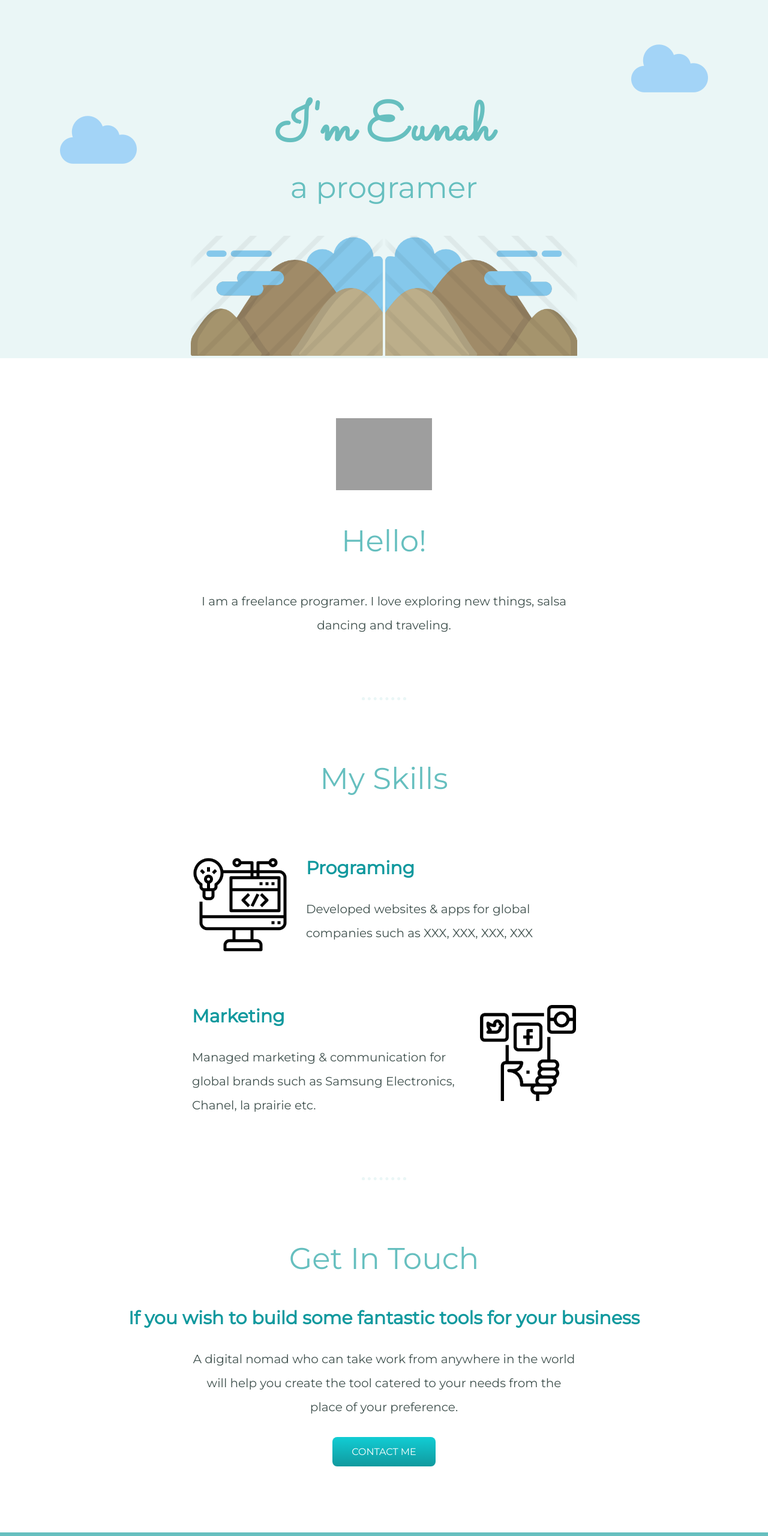
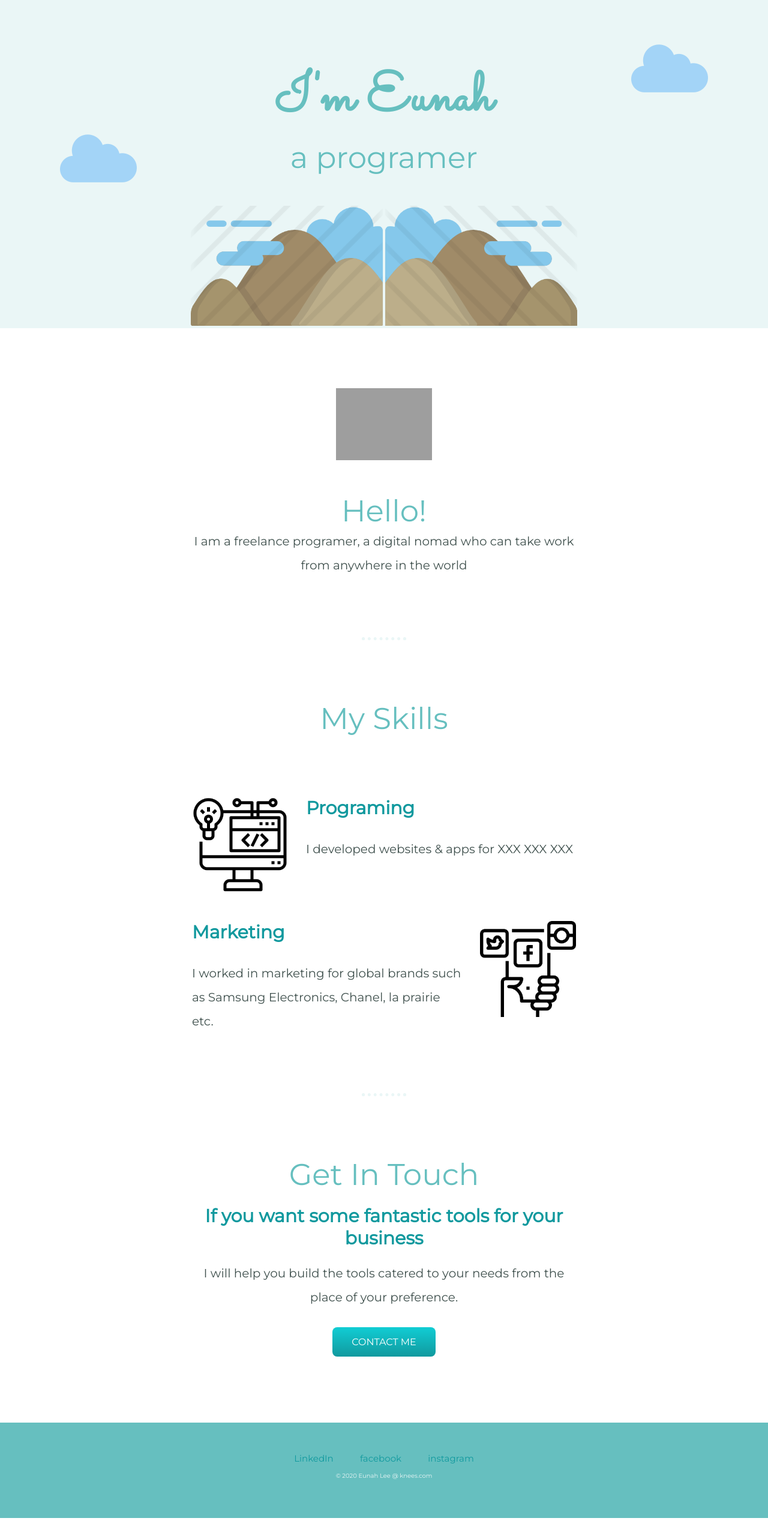
Before and after one commit to leunah76/mysite, a plain HTML site: page index.html in a window 1280 px wide. Shown: the top 2560 px of the page at 60% size. After the commit the page ends 2530 px from the top, so only its background shows below. Drawn offline with Linux system fonts and the light colour scheme; grey boxes are pictures that could not be loaded.

Commit message:
styles updated

```diff
--- a/index.html
+++ b/index.html
@@ -21,7 +21,7 @@
       <div class="profile">
         <img class="profile-img" src="images/profile.png" alt="profile-img">
         <h2>Hello!</h2>
-        <p class="intro">I am a freelance programer. I love exploring new things, salsa dancing and traveling.</p>
+        <p class="intro">I am a freelance programer, a digital nomad who can take work from anywhere in the world</p>
       </div>
       <hr>
       <div class="skills">
@@ -29,19 +29,19 @@
         <div class="skill-row">
           <img class="programing-img" src="images/programing.png" alt="programing-img">
           <h3>Programing</h3>
-          <p>Developed websites & apps for global companies such as XXX, XXX, XXX, XXX</p>
+          <p>I developed websites & apps for XXX XXX XXX</p>
         </div>
         <div class="skill-row">
           <img class="marketing-img" src="images/social-media.png" alt="marketing-img">
           <h3>Marketing</h3>
-          <p>Managed marketing & communication for global brands such as Samsung Electronics, Chanel, la prairie etc.</p>
+          <p>I worked in marketing for global brands such as Samsung Electronics, Chanel, la prairie etc.</p>
         </div>
       </div>
       <hr>
       <div class="contact-me">
         <h2>Get In Touch</h2>
-        <h3>If you wish to build some fantastic tools for your business</h3>
-        <p class="contact-message">A digital nomad who can take work from anywhere in the world will help you create the tool catered to your needs from the place of your preference.</p>
+        <h3 class="contact-message">If you want some fantastic tools for your business</h3>
+        <p class="contact-message">I will help you build the tools catered to your needs from the place of your preference.</p>
         <a class="btn" href="mailto:leunah@hanmail.net">CONTACT ME</a>
       </div>
     </div>
--- a/styles.css
+++ b/styles.css
@@ -9,25 +9,22 @@ h1{
   color: #66bfbf;
   font-family: 'Sacramento', cursive;
   font-size: 5.625em;
-  margin: 50px auto 0 auto;
+  margin: 0 auto 0 auto;
 }
 
 h2{
   color: #66bfbf;
-  font-family: 'Montserrat', sans-serif;
   font-size: 3.125rem;
   font-weight: normal;
-  margin: 0 auto 50px auto;
+  margin: 0 auto 0 auto;
 }
 
 h3{
   color: #11999E;
-  font-family: 'Montserrat', sans-serif;
   font-size: 1.875rem;
 }
 
 p{
-  font-family: 'Montserrat', sans-serif;
   font-size: 1.25rem;
   line-height: 2;
 }
@@ -65,11 +62,12 @@ a:hover{
 .bottom-cloud{
   position: absolute;
   left: 100px;
-  bottom: 300px;
+  top: 200px;
   width: 10%;
 }
 
 .mountain-img{
+  padding-top: 50px;
   width: 25%;
 }
 .middle-container{
@@ -124,8 +122,6 @@ a:hover{
   font-size: 16px;
 }
 .btn:hover {
-  position: relative;
-  top: 50px;
   background-color: #30E3CB;
   background-image: linear-gradient(to bottom, #30E3CB, #2BC4AD);
   -webkit-border-radius: 8px;
@@ -142,15 +138,15 @@ a:hover{
 
 .bottom-container{
   background-color: #66BFBF;
-  padding: 50px 0 50px;
+  padding: 50px 0 50px 0;
 }
 
 .footer-link{
    color: #11999E;
+   font-size: 0.9375rem;
 }
 
 .copyright{
   color: #EAF6F6;
-  font-size: 0.75rem;
-  padding: 20px 0;
+  font-size: 0.625rem;
 }
```
